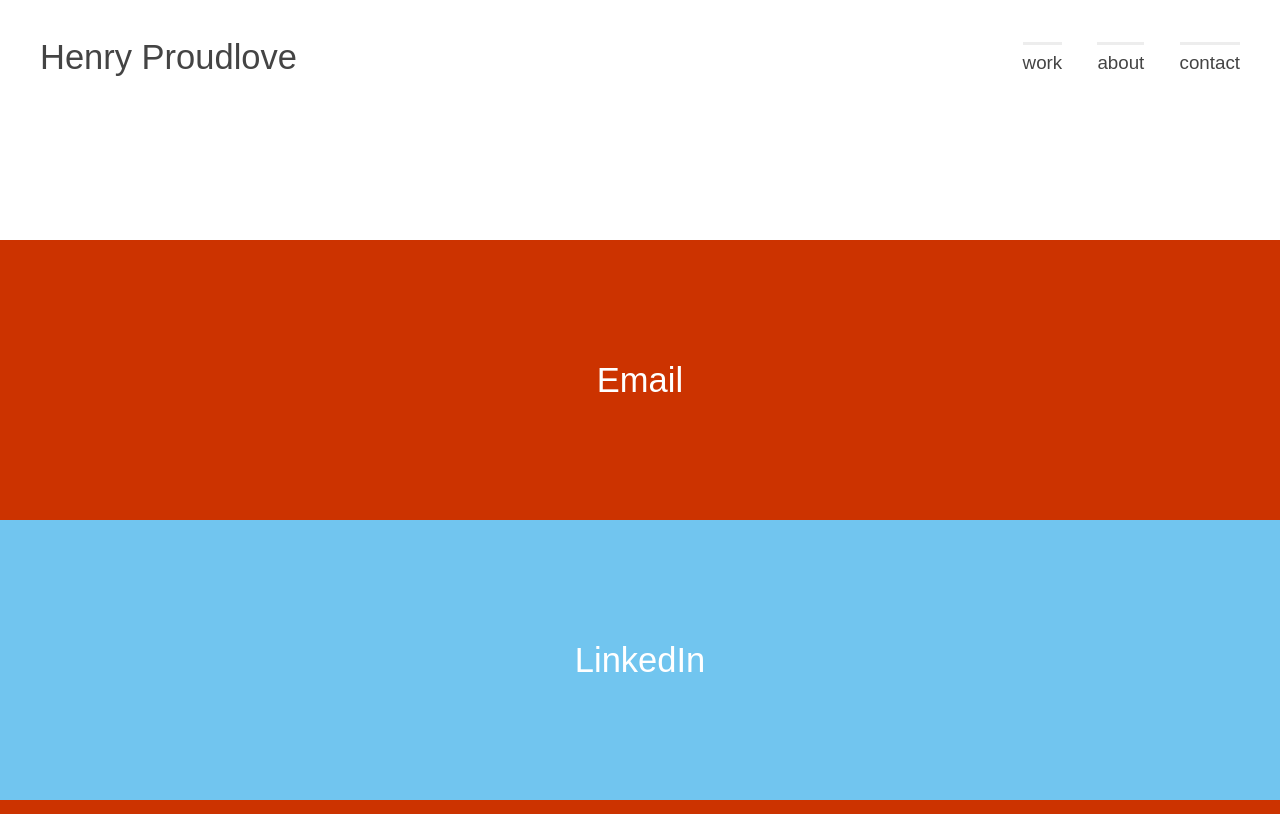
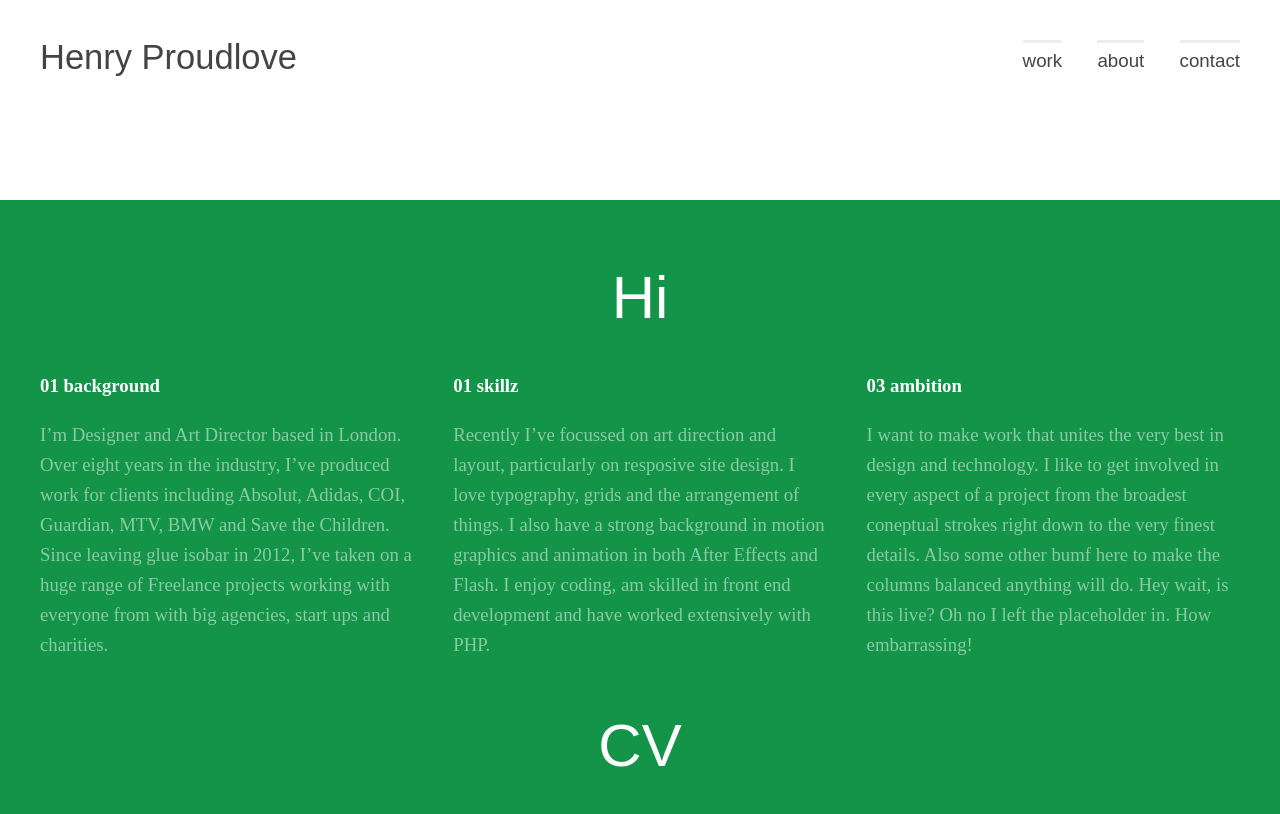
Before and after one commit to henry-proudlove/Portfolio, a PHP site: page / in a window 1280 px wide. Run offline with PHP 8.4, Linux system fonts and the light colour scheme; some libraries are stand-ins or nearby versions.

Commit message:
about-layout

```diff
--- a/css/main.css
+++ b/css/main.css
@@ -18,9 +18,11 @@
     color: #222;
 }
 
-body {
-    font-size: 1em;
-    line-height: 1.4;
+html{
+	font-family:'DIN Next W01 Regular', arial, sans-serif;
+	font-size: 15px;
+	line-height: 1.4;
+	color:#444;
 }
 
 /*
@@ -97,24 +99,15 @@
 
 /* Fonts */
 
-body{
-	font-family:'DIN Next W01 Regular', arial, sans-serif;
-	font-size: 15px;
-	color:#444;
-}
-
-*{
-	transition: all 0.3s;
-	-moz-transition: all 0.3s; /* Firefox 4 */
-	-webkit-transition: all 0.3s; /* Safari and Chrome */
-	-o-transition: all 0.3s; /* Opera */
-}
-
-#site-title{
+#site-title, .about-title{
 	font-family:'DIN Next W01 Medium', arial, sans-serif;
 	font-weight: normal;
 	font-size: 1.5em;
 	line-height: 1em;
+}
+
+.about-title{
+	font-size: 4em;
 }
 
 #site-nav{
@@ -130,11 +123,11 @@
 
 /*
  *
- * Contact page
+ * no-scroll page
  *
  */
 
-#content.contact a{
+#content.no-scroll a{
 	height: 50%;
 	padding-top: 0;
 	text-decoration: none;
@@ -143,33 +136,37 @@
 	font-family:'DIN Next W01 Medium', arial, sans-serif;
 	text-align: center;
 	display: table;
-	min-height: 4em;
+	min-height: 8rem;
 }
 
-#content.contact{
+#content.no-scroll{
 	background: #71c5ef;
 }
 
-#content.contact a span{
+#content.no-scroll a span{
 	display: table-cell;
 	vertical-align: middle;
 }
 
-#content.contact a.email{
+#content.no-scroll a.email{
 	background: #cc3300;
 }
 
-#content.contact a.email:hover{
+#content.no-scroll a.email:hover{
 	background: black;
 }
 
-#content.contact a.linkedin{
+#content.no-scroll a.linkedin{
 	background: #71c5ef;
 }
 
+/*
+ *
+ * header and thumbs
+ *
+ */
 
-
-#container.contact{
+#container{
 	position: absolute;
 	width: 100%;
 	height: 100%;
@@ -177,9 +174,10 @@
 
 #content{
 	margin: 0;
+	box-sizing: border-box;
 }
 
-#content a{
+#content.thumbs a{
 	margin: 0;
 	width: 100%;
 	padding-top: 100%;
@@ -192,7 +190,7 @@
 	margin: 0 3%;
 	width: 28%;
 	line-height: 1em;
-	padding: 0.5em 0 1em;
+	padding: 0.5em 0 0.7em;
 	display: inline-block;
 	border-top: 3px solid #ededed;
 	box-sizing: border-box;
@@ -210,7 +208,7 @@
 	margin: 0;
 	height:25%;
 	position: relative;
-	min-height: 7.5em;
+	min-height: 8rem;
 	padding: 0;
 	box-sizing: border-box;
 }
@@ -231,14 +229,64 @@
 	padding: 0 8%;
 }
 
-#site-header{
-}
-
-#content.contact{
+#content.no-scroll{
 	height: 75%;
 	position: absolute;
 	width: 100%;
 }
+
+
+/*
+ *
+ * about page
+ *
+ */
+
+#content.about{
+	background: #149449;
+	min-height: 75%;
+	padding: 3% 20px;
+	color: white;
+}
+
+.about-title{
+	text-align: center;
+	clear: both;
+	margin: 0;
+}
+
+h1.about-title{
+	margin-top: 0.5em;
+}
+
+.section-header, .section-content{
+	font-family: 'DIN Next W01 Light';
+	font-size: 1.25em;
+}
+
+.section-content{
+	color: #a7ceb3;
+	color: rgba(255,255,255,0.5);
+}
+
+.about-section{
+	width: 100%;
+	padding: 2em 20px 2.5em;
+	box-sizing: border-box;
+	line-height: 2em;
+}
+
+.cv-link{
+	color: white;
+	text-decoration: none;
+}
+
+.cv-link:hover{
+	color: #a7ceb3;
+	color: rgba(255,255,255,0.5);
+}
+
+
 
 
 
@@ -265,10 +313,6 @@
 	.nav-item{
 		width: 28.6%;
 	}
-
-	#site-header {
-		min-height: 8.5em;
-	}
 }
 
 /*
@@ -284,7 +328,6 @@
 	}
 
 	#site-header{
-		height: 30%;
 		/*margin: 40px;
 		padding-bottom: 12%;*/
 		padding: 40px;
@@ -298,7 +341,7 @@
 	}
 
 	#site-nav{
-		padding: 0.1em 0 0 0;
+		padding: 0;
 		text-align: right;
 		position: static;
 		width: auto;
@@ -308,13 +351,12 @@
 		width: auto;
 	}
 
-	#content.contact{
-		height: 70%;
+	#content.no-scroll{
 		position: absolute;
 		width: 100%;
 	}
 
-	#content.contact a{
+	#content.no-scroll a{
 		font-size: 2.3em;
 	}
 }
@@ -343,6 +385,11 @@
 		width: 33.33%;
 		padding-top: 33.33%;
 	}
+
+	.about-section{
+		width: 33.33%;
+		float: left;
+	}
 }
 
 /* four col */
@@ -363,8 +410,50 @@
 	}
 
 }
+no-scroll
 
+/*
+ * Header Height
+ */
 
+/*@media only screen and (min-height: 480px) {
+	#site-header{
+		height: 35%;
+	}
+
+	#content.no-scroll{
+		height: 65%;
+	}
+}*/
+
+@media only screen and (min-height: 700px) {
+	#site-header{
+		height: 30%;
+	}
+
+	#content.no-scroll{
+		height: 70%;
+	}
+
+	#content.about{
+		min-height: 70%;
+	}
+
+}
+
+@media only screen and (min-height: 1024px) {
+	#site-header{
+		height: 20%;
+	}
+
+	#content.no-scroll{
+		height: 80%;
+	}
+
+	#content.about{
+		min-height: 80%;
+	}
+}
 
 
 
--- a/index.html
+++ b/index.html
@@ -18,7 +18,7 @@
 	<script type="text/javascript" src="http://fast.fonts.com/jsapi/6debb9f6-678b-474d-b007-9fa2baf9b402.js"></script>
     </head>
     <body>
-    	<div id="container" class="contact">
+    	<div id="container">
         	<header id="site-header" class="clearfix">
         		<!--<div id="wrapper">-->
 					<h1 id="site-title">Henry Proudlove</h1>
@@ -44,10 +44,38 @@
         		<a></a>
         		<a></a>
         	</section> #content -->
-        	<section id="content" class="contact clearfix">
+        	<!--<section id="content" class="no-scroll clearfix">
         		<a href="#" class="email"><span>Email</span></a>
         		<a href="#" class="linkedin"><span>LinkedIn</span></a>
-        	</section><!-- #content.contact -->
+        	</section> #content.contact -->
+        	<section id="content" class="clearfix about">
+        		<article>
+        			<h1 class="about-title">Hi</h1>
+        			<section class="about-section">
+        				<h1 class="section-header">01 background</h1>
+        				<p class="section-content">
+        					I’m Designer and Art Director based in London. Over eight  years in the industry, I’ve produced work for clients including Absolut, Adidas, COI, Guardian, MTV, BMW and Save the Children. Since leaving glue isobar in 2012, I’ve taken on a huge range of Freelance projects working with everyone from with big agencies, start ups and charities.
+        				</p>
+        			</section>
+        			<section class="about-section">
+        				<h1 class="section-header">01 skillz</h1>
+        				<p class="section-content">
+        					Recently I’ve focussed on art direction and layout, particularly on resposive site design. I love typography, grids and the arrangement of things. I also  have a strong background in motion graphics and animation in both After Effects and Flash. I enjoy coding, am skilled in front end development and have worked extensively with PHP.
+        				</p>
+        			</section>
+        			<section class="about-section">
+        				<h1 class="section-header">03 ambition</h1>
+        				<p class="section-content">
+        					I want to make work that unites the very best in design and technology. I like to get involved in every aspect of a project from the broadest coneptual strokes right down to the very finest details. Also some other bumf here to make the columns balanced anything will do. Hey wait, is this live? Oh no I left the placeholder in. How embarrassing!
+        				</p>
+        			</section>
+        			<footer class="about-title">
+        				<a href="#" class="cv-link">CV</a>
+        			</footer>
+        		</article>
+        	</section><!--#content.about-->
+
+
         </div><!--#container-->
 
         <script src="//ajax.googleapis.com/ajax/libs/jquery/1.9.0/jquery.min.js"></script>
```
